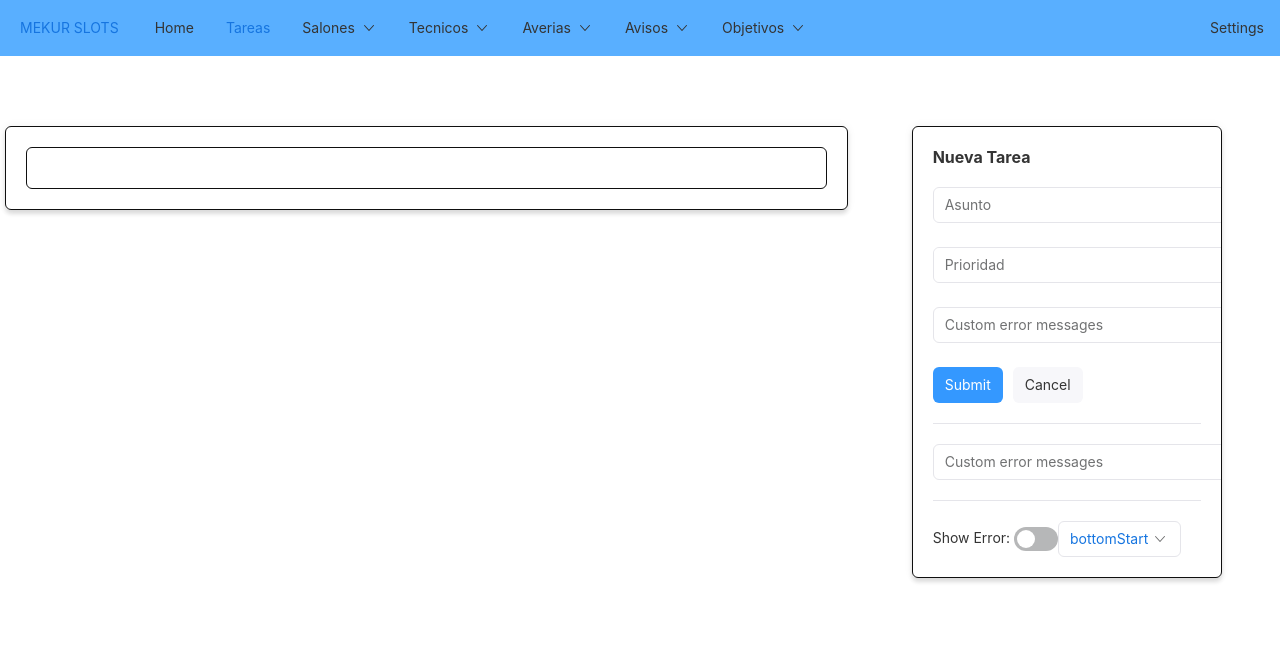
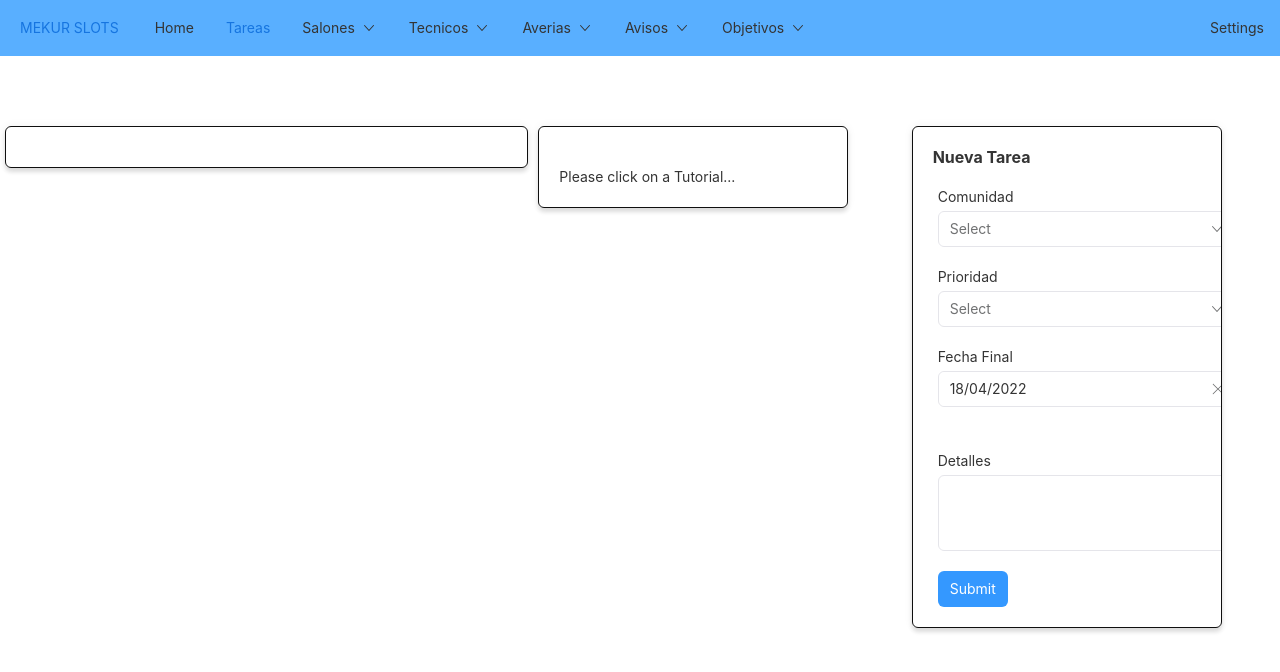
Before and after one commit to bubble-code/appaeadminmerkur, a React (Create React App) app: page /checklist in a window 1280 px wide. Shown: the top 672 px of the page. Built offline with nearby package versions, Linux system fonts and the light colour scheme; no server answers.

Commit message:
retomando para mapa

```diff
--- a/src/app/actions/actions.js
+++ b/src/app/actions/actions.js
@@ -1,4 +1,4 @@
-import { LIST_SALONES_COMUNIDAD, LIST_AVERIAS_SALON, LIST_CHECKLIST } from './types';
+import { LIST_SALONES_COMUNIDAD, LIST_AVERIAS_SALON, LIST_CHECKLIST, CREATE_CHECKLIST, DELETE_CHECKLIST } from './types';
 import DataServices from '../../services/services'
 
 export const listSalonesComunidad = (name) => {
@@ -32,3 +32,29 @@ export const lisTareas = () => async (dispatch) => {
     console.error(error)
   }
 }
+
+export const createCheckList = (data) => async (dispatch) => {
+  // const { comunidad, prioridad, fecha, detalles } = data;
+  // console.log({ comunidad, prioridad, fecha, detalles })
+  try {
+    const res = await DataServices.createCheckList(data);
+    dispatch({
+      type: CREATE_CHECKLIST,
+      payload: res.data,
+    })
+  } catch (error) {
+    console.error(error);
+  }
+}
+// Delete CheckList
+export const deleteCheckList = (id) => async (dispatch) => {
+  try {
+    await DataServices.deleteCheckList(id);
+    dispatch({
+      type: DELETE_CHECKLIST,
+      payload: { id },
+    });
+  } catch (err) {
+    console.log(err);
+  }
+};
--- a/src/app/actions/types.js
+++ b/src/app/actions/types.js
@@ -1,3 +1,5 @@
 export const LIST_SALONES_COMUNIDAD = "LIST_SALONES_COMUNIDAD";
 export const LIST_AVERIAS_SALON = "LIST_AVERIAS_SALON";
 export const LIST_CHECKLIST = "LIST_CHECKLIST";
+export const CREATE_CHECKLIST = "CREATE_CHECKLIST";
+export const DELETE_CHECKLIST = "DELETE_CHECKLIST";
--- a/src/app/reducers/checkReducer.js
+++ b/src/app/reducers/checkReducer.js
@@ -1,4 +1,4 @@
-import { LIST_CHECKLIST } from "../actions/types";
+import { LIST_CHECKLIST, CREATE_CHECKLIST } from "../actions/types";
 
 const initialState = { checklist: [] };
 
@@ -7,6 +7,8 @@ const checkLReducer = (state = initialState, action) => {
   switch (type) {
     case LIST_CHECKLIST:
       return { checklist: payload }
+    case CREATE_CHECKLIST:
+      return { checklist: [...state.checklist, payload] }
     default:
       return state;
   }
--- a/src/component/CardCheckList.jsx
+++ b/src/component/CardCheckList.jsx
@@ -1,12 +1,27 @@
-import React from "react";
+import React, { useState } from "react";
+import { useSelector } from 'react-redux';
 import { Panel } from 'rsuite'
 
 
 
-const CardCheckList = () => {
-  return (<Panel bordered aria-setsize={4}>
-<div></div>
-  </Panel>)
+const CardCheckList = ({ activeCheck }) => {
+  const arr = useSelector((state) => state.checklist);
+  const [currentIndex, setCurrentIndex] = useState();
+  const aarr = arr["checklist"];
+  return (<>
+    {aarr && aarr.map((item, index) => (
+      <Panel bordered aria-setsize={4} className={index === currentIndex ? "active" : ""}
+        style={{ background: (index === currentIndex ? "blue" : "white") }}
+        onClick={() => {
+          activeCheck(item)
+          setCurrentIndex(index)
+        }}
+      >
+        <div>{item["detalles"]}</div>
+      </Panel>
+    )
+    )}
+  </>)
 
 }
 
--- /dev/null
+++ b/src/component/DetailsCheckList.jsx
@@ -0,0 +1,52 @@
+import React from "react";
+import { Link } from 'react-router-dom'
+
+const DetailsCheckList = ({ activeCheckList }) => {
+
+  return <div className="col-md-6">
+    {activeCheckList ?
+      (
+        <div>
+          <h4>Current CheckList</h4>
+          <div>
+            <label>
+              <strong>Comunidad:</strong>
+            </label>{" "}
+            {activeCheckList.comunidad}
+          </div>
+          <div>
+            <label>
+              <strong>Fecha final:</strong>
+            </label>{" "}
+            {activeCheckList.fecha}
+          </div>
+          <div>
+            <label>
+              <strong>Prioridad:</strong>
+            </label>{" "}
+            {activeCheckList.prioridad}
+          </div>
+          <div>
+            <label>
+              <strong>Detalles:</strong>
+            </label>{" "}
+            {activeCheckList.detalles}
+          </div>
+          <Link
+            to={"/tutorials/" + activeCheckList.id}
+            className="badge badge-warning"
+          >
+            Edit
+          </Link>
+        </div>
+      ) : (
+        <div>
+          <br />
+          <p>Please click on a Tutorial...</p>
+        </div>
+      )}
+  </div>
+
+};
+
+export default DetailsCheckList;
--- a/src/component/FormAddChecklist.jsx
+++ b/src/component/FormAddChecklist.jsx
@@ -1,75 +1,149 @@
-import React, { useState } from 'react';
-import { Form, InputGroup, Avatar, Input, Toggle, SelectPicker, ButtonToolbar, Button, Panel } from 'rsuite';
+import React, { useState, useRef, forwardRef } from 'react';
+import {
+  Form, FlexboxGrid, SelectPicker, Input, Schema, ButtonToolbar, Button,
+  Panel, DatePicker, InputNumber, CheckboxGroup, Checkbox, RadioGroup, Radio, CheckPicker, Slider, Message, toaster, Row, Grid, Col,
+} from 'rsuite';
+import { useDispatch } from 'react-redux';
+import { createCheckList, lisTareas } from '../app/actions/actions';
 import '../styles/containers.css';
 
-const errorPlacementData = [
-  { label: 'bottomStart', value: 'bottomStart' },
-  { label: 'bottomEnd', value: 'bottomEnd' },
-  { label: 'topStart', value: 'topStart' },
-  { label: 'topEnd', value: 'topEnd' },
-  { label: 'leftStart', value: 'leftStart' },
-  { label: 'rightStart', value: 'rightStart' },
-  { label: 'leftEnd', value: 'leftEnd' },
-  { label: 'rightEnd', value: 'rightEnd' }
-];
-
-const errorStyles = errorVisible => {
-  return { display: errorVisible ? 'block' : 'none', color: 'red', marginTop: 6 };
-};
 
 const FormAddCheckList = () => {
-  const [errorVisible, setErrorVisible] = useState(false);
-  const [errorPlacement, setErrorPlacement] = useState('bottomStart');
-  const errorMessage = errorVisible ? 'This field is required' : null;
+  const dispatch = useDispatch();
+  const comunidades = [
+    {
+      "label": "Madrid",
+      "value": "Madrid",
+    },
+    {
+      "label": "Mallorca",
+      "value": "Mallorca",
+    },
+    {
+      "label": "Navarra",
+      "value": "Navarra",
+    },
+    {
+      "label": "Cantabria",
+      "value": "Cantabria",
+    }
+  ]
+  const priority = [
+    {
+      "label": "Alta",
+      "value": "Alta",
+    },
+    {
+      "label": "Media",
+      "value": "Media",
+    },
+    {
+      "label": "Normal",
+      "value": "Normal",
+    }
+  ]
+  // const handleInputChange = event => {
+  //   console.log(event);
+  //   // const { name, value } = event.target;
+  //   // setChecklist({ ...checklist, [name]: value })
+  // }
+
+  const { ArrayType, NumberType } = Schema.Types;
+  const model = Schema.Model({
+    skills: ArrayType()
+      .minLength(2, 'Please select at least 2 types of Skills.')
+      .isRequired('This field is required.'),
+    status: ArrayType()
+      .minLength(2, 'Please select at least 2 types of Status.')
+      .isRequired('This field is required.'),
+    level: NumberType().min(5, 'This field must be greater than 5')
+  });
+
+  const Field = forwardRef((props, ref) => {
+    const { name, message, label, accepter, error, ...rest } = props;
+    return (
+      <Form.Group controlId={`${name}-10`} ref={ref} className={error ? 'has-error' : ''}>
+        <Form.ControlLabel>{label} </Form.ControlLabel>
+        <Form.Control name={name} accepter={accepter} errorMessage={error} {...rest} />
+        <Form.HelpText>{message}</Form.HelpText>
+      </Form.Group>
+    );
+  });
+  const Textarea = React.forwardRef((props, ref) => <Input {...props} as="textarea" ref={ref} />);
+
+  const valueDefault = { comunidad: "", prioridad: "", fecha: new Date(), detalles: "", }
+  const formRef = useRef();
+  const [formError, setFormError] = useState({});
+  const [formValue, setFormValue] = useState(valueDefault);
+
+  const handleSubmit = () => {
+    if (!formRef.current) {
+      toaster.push(<Message type="error">Error</Message>);
+      return;
+    }
+    // console.log(formValue);
+    toaster.push(<Message type="success">Success</Message>);
+  };
+  // -----------------------------------------------------------------
+  const saveChecklist = () => {
+    dispatch(createCheckList(formValue));
+    dispatch(lisTareas());
+  }
+  // ------------------------------------------------------------------
 
   return (
     <Panel bordered header="Nueva Tarea" shaded >
-      <Form>
-        <Form.Group controlId={'input-2'}>
-          <Form.Control
-            name="input-2"
-            placeholder="Asunto"
-            errorMessage={errorMessage}
-            errorPlacement={errorPlacement}
+      {/* <FlexboxGrid>
+        <FlexboxGrid.Item > */}
+      <Form
+        ref={formRef}
+        onChange={setFormValue}
+        onCheck={setFormError}
+        formValue={formValue}
+        model={model}
+      >
+        <Grid flux>
+          <Row>
+            <Col xs={8}>
+              <Field name="comunidad" label="Comunidad" accepter={SelectPicker} error={formError.comunidad} data={comunidades} searchable={false} style={{ width: 300, margin: 0 }} />
+            </Col>
+          </Row>
+          <Row>
+            <Col xs={8}>
+              <Field name="prioridad" label="Prioridad" accepter={SelectPicker} error={formError.prioridad} data={priority} searchable={false} style={{ width: 300, margin: 0 }} />
+            </Col>
+          </Row>
+          <Field
+            accepter={DatePicker}
+            name="fecha"
+            label="Fecha Final"
+            errorMessage={formError.createDate}
           />
-        </Form.Group>
-        <Form.Group controlId={'input-1'}>
-          <InputGroup inside>
-            <Form.Control
-              name="input-1"
-              placeholder="Prioridad"
-              errorMessage={errorMessage}
-              errorPlacement={errorPlacement}
-            />
-          </InputGroup>
-        </Form.Group>
-        <Form.Group>
-          <Form.Control name="input-3" placeholder="Custom error messages" />
-          <div style={errorStyles(errorVisible)}>{errorMessage}</div>
-        </Form.Group>
-        <ButtonToolbar>
-          <Button appearance="primary">Submit</Button>
-          <Button appearance="default">Cancel</Button>
-        </ButtonToolbar>
+          <Row>
+            <Col xs={8}>
+              <Field name="detalles" label="Detalles" error={formError.detalles} accepter={Textarea} style={{ width: 300, margin: 0, Height: 60 }} rows={3} />
+
+              {/* <Form.Group controlId="detalles" ref={formRef} className={formError.detalles ? 'has-error' : ''}>
+                <Form.ControlLabel>{ } </Form.ControlLabel>
+                <Form.Control />
+                <Form.HelpText>{ }</Form.HelpText>
+              </Form.Group> */}
+              {/* <Input as="textarea" controlId="detalles" label="Detalles" ref={formRef} accepter={Input} error={formError.number} searchable={false} style={{ width: 300, margin: 0 }} rows={3} /> */}
+
+
+            </Col>
+          </Row>
+          <Form.Group>
+            <Button appearance="primary" onClick={saveChecklist}>
+              Submit
+            </Button>
+          </Form.Group>
+        </Grid>
       </Form>
-      <hr />
-      <div className={'rs-form-control-wrapper'} style={{ width: 300 }}>
-        <Input placeholder="Custom error messages" />
-        <Form.ErrorMessage show={errorVisible} placement={errorPlacement}>
-          {errorMessage}
-        </Form.ErrorMessage>
-      </div>
-      <hr />
-      Show Error: <Toggle onChange={setErrorVisible} checked={errorVisible} />
-      <SelectPicker
-        value={errorPlacement}
-        placeholder="errorPlacement"
-        data={errorPlacementData}
-        cleanable={false}
-        onChange={setErrorPlacement}
-      />
     </Panel>
   );
 }
 
+
+
 export default FormAddCheckList;
--- a/src/services/services.js
+++ b/src/services/services.js
@@ -11,6 +11,12 @@ class DataServices {
   getChecklist() {
     return http.get("/checklist");
   }
+  createCheckList(formValue) {
+    return http.post(`/checklist`, formValue);
+  }
+  deleteCheckList(id) {
+    return http.delete(`/checklist/${id}`);
+  }
 }
 
 
--- a/src/view/CheckList.jsx
+++ b/src/view/CheckList.jsx
@@ -1,31 +1,45 @@
-import React, { useEffect } from "react"
+import React, { useEffect, useState } from "react"
 import { useDispatch, useSelector } from 'react-redux';
 import { lisTareas, listAveriasSalon } from '../app/actions/actions'
 import { Row, Col, Panel, Grid } from 'rsuite';
 import FormAddCheckList from '../component/FormAddChecklist';
 import CardCheckList from '../component/CardCheckList';
+import DetailsCheckList from '../component/DetailsCheckList'
 
 const ChecklistView = () => {
   const dispatch = useDispatch();
-  const listTarea = useSelector((state) => state.checklist);
+  const [activeCheckList, SetActiveCheckList] = useState();
+  // const listTarea = useSelector((state) => state.checklist);
   // console.log(listTarea)
   useEffect(() => {
     dispatch(lisTareas());
   }, []);
-
+  const activeCheck = (ele) => {
+    SetActiveCheckList({
+      comunidad: ele.comunidad,
+      prioridad: ele.prioridad,
+      fecha: ele.fecha,
+      detalles: ele.detalles,
+    })
+  }
   // const listCheck = [];
   // const ll = listTarea["checklist"].map(eee => {
-  //   console.log(eee.id)
+  //   console.log(eee["fecha"])
   // })
 
   return <Grid fluid>
     <Row classname="show-grid">
       <Row style={{ height: 70 }}></Row>
-      <Col xs={16}  >
+      <Col xs={10}  >
         <Panel bordered shaded>
-          <CardCheckList />
+          <CardCheckList activeCheck={activeCheck} />
         </Panel>
       </Col >
+      <Col xs={6}>
+        <Panel bordered shaded>
+          <DetailsCheckList activeCheckList={activeCheckList} />
+        </Panel>
+      </Col>
       <Col xs={6} xsPush={1}>
         <FormAddCheckList />
       </Col>
```
